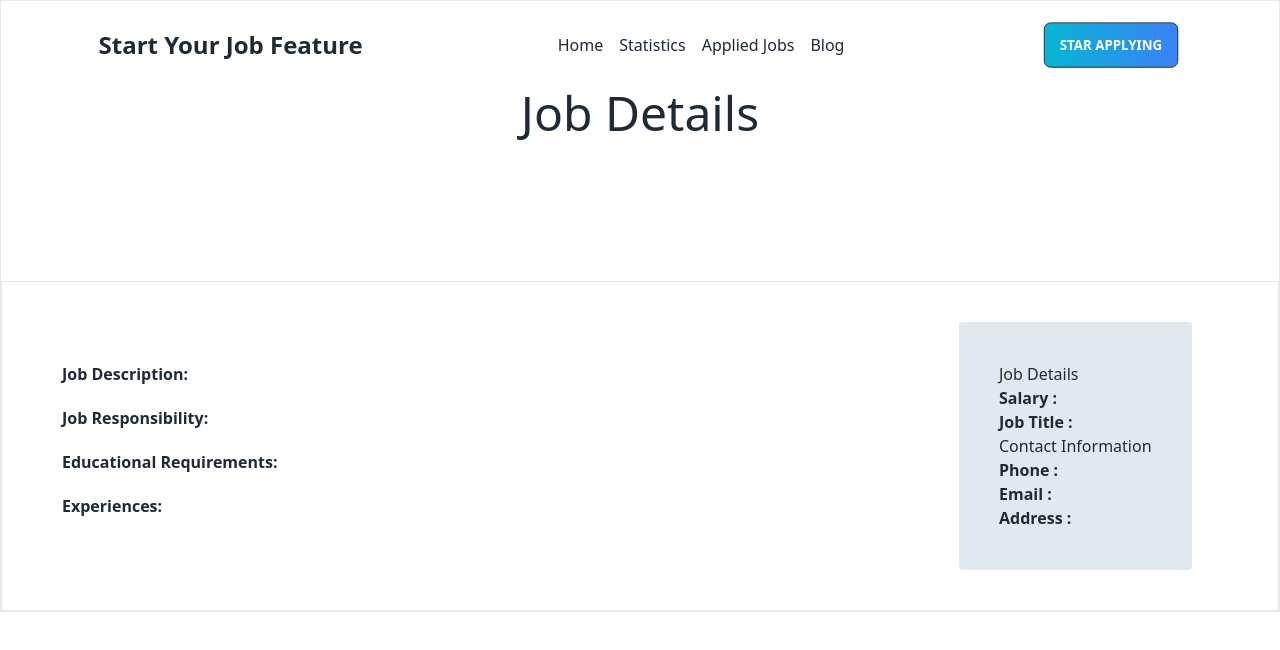
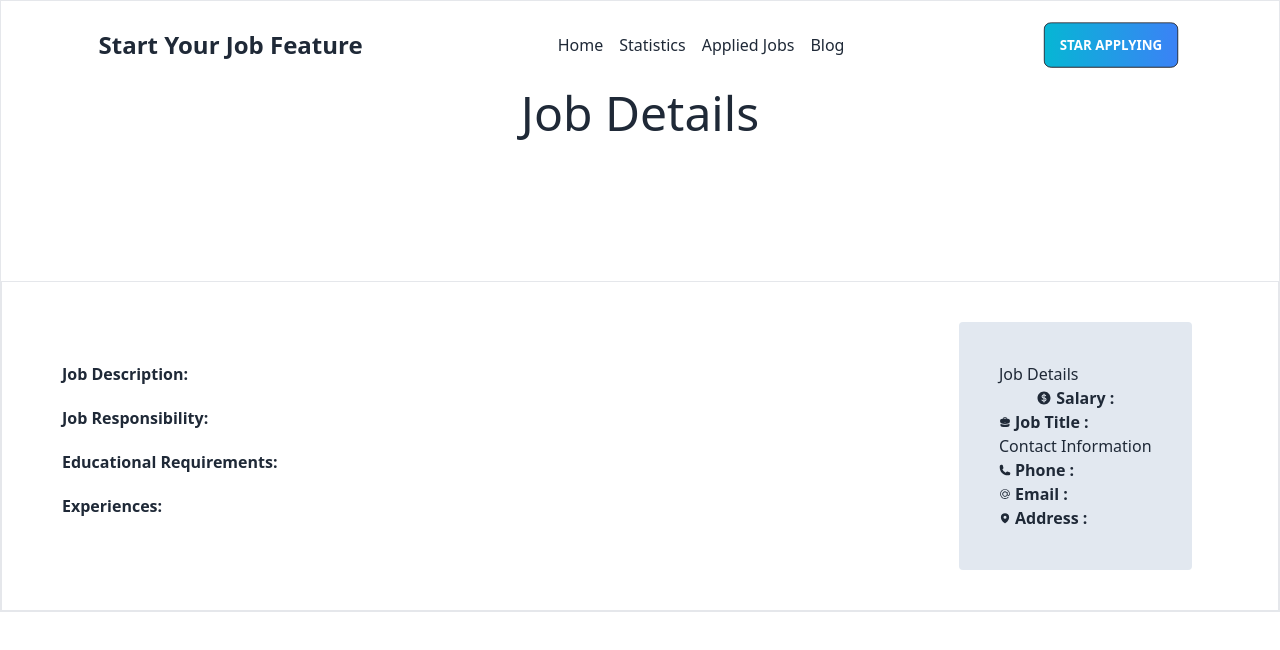
Before and after one commit to shanto001971/Start-Your-Job-Feature, a React (Vite) app: page /ReviewPage in a window 1280 px wide. Shown: the top 650 px of the page. Built offline with nearby package versions, Linux system fonts and the light colour scheme.

Commit message:
review section modifiy

```diff
--- a/src/Components/ReviewPage/ReviewPage.jsx
+++ b/src/Components/ReviewPage/ReviewPage.jsx
@@ -1,5 +1,6 @@
 import React, { useEffect, useState } from 'react';
 import { useParams } from 'react-router-dom';
+import { MapPinIcon, CurrencyDollarIcon, BriefcaseIcon, PhoneIcon, AtSymbolIcon } from '@heroicons/react/24/solid'
 
 
 const ReviewPage = () => {
@@ -21,7 +22,7 @@ const ReviewPage = () => {
 
     return (
         <div>
-            <div className="h-48 text-center mt-5">
+            <div  className="h-48 text-center mt-5">
                 <h1 className='text-5xl'>Job Details</h1>
             </div>
             <div className="lg:flex gap-5 p-10 border">
@@ -38,14 +39,33 @@ const ReviewPage = () => {
                 </div>
                 <div className="bg-slate-200 p-10 rounded">
                     <h1>Job Details</h1>
+                    <div className="flex justify-center  gap-1">
+                        <CurrencyDollarIcon className='w-4' />
                         <p><strong>Salary : </strong>{info?.salary}</p>
+                    </div>
+                    <div className="flex gap-1">
+                        <BriefcaseIcon className='w-3' />
                         <p><strong>Job Title :</strong>{info?.title}</p>
+                    </div>
+
                     <div className="">
                         <h1>Contact Information</h1>
+                        <div className=" flex gap-1">
+                            <PhoneIcon className='w-3'></PhoneIcon>
                             <p><strong>Phone :</strong>{info?.contact_info.phone}</p>
+                        </div>
+                        <div className=" flex gap-1">
+                            <AtSymbolIcon className='w-3' />
                             <p><strong>Email :</strong>{info?.contact_info.email}</p>
+                        </div>
+                        <div className=" flex gap-1">
+                            <MapPinIcon className='w-3' />
                             <p><strong>Address :</strong>{info?.location
                             }</p>
+                        </div>
+
+
+
                     </div>
                 </div>
             </div>
```
Lines whose indentation alone changed are shown as unchanged.
